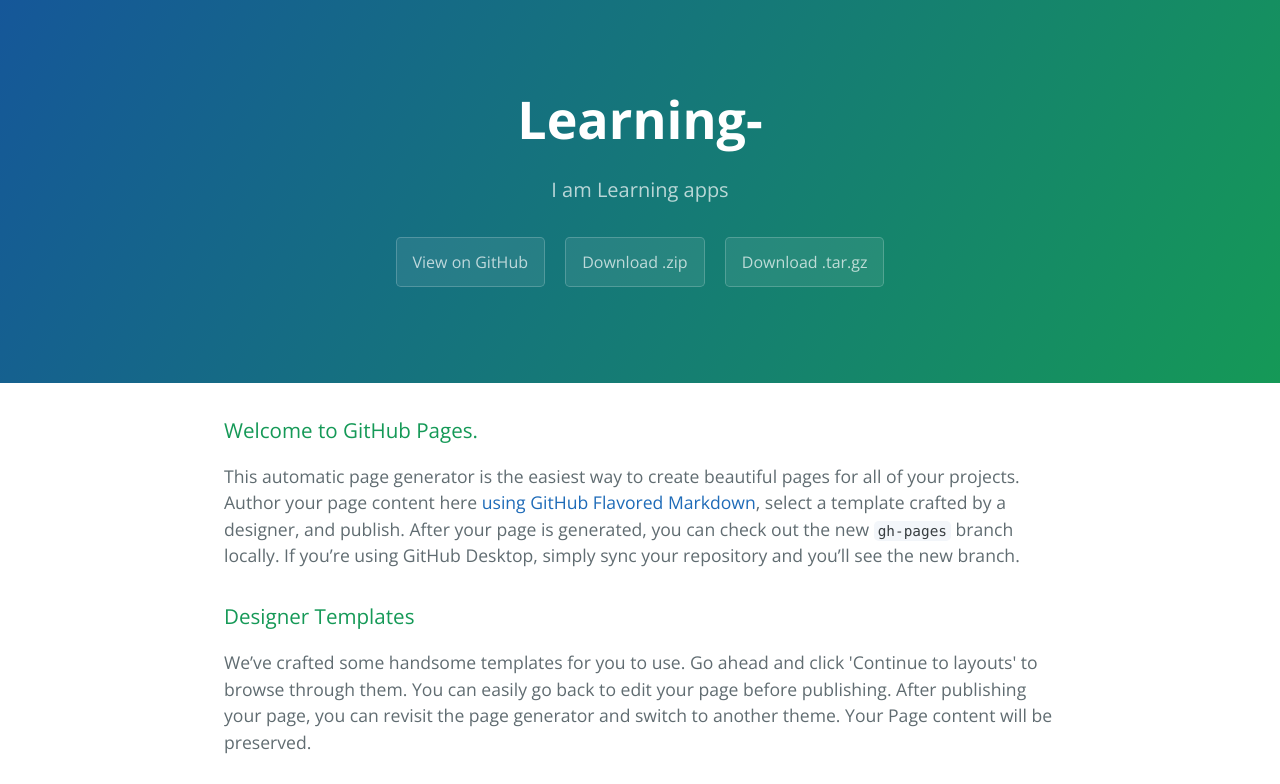
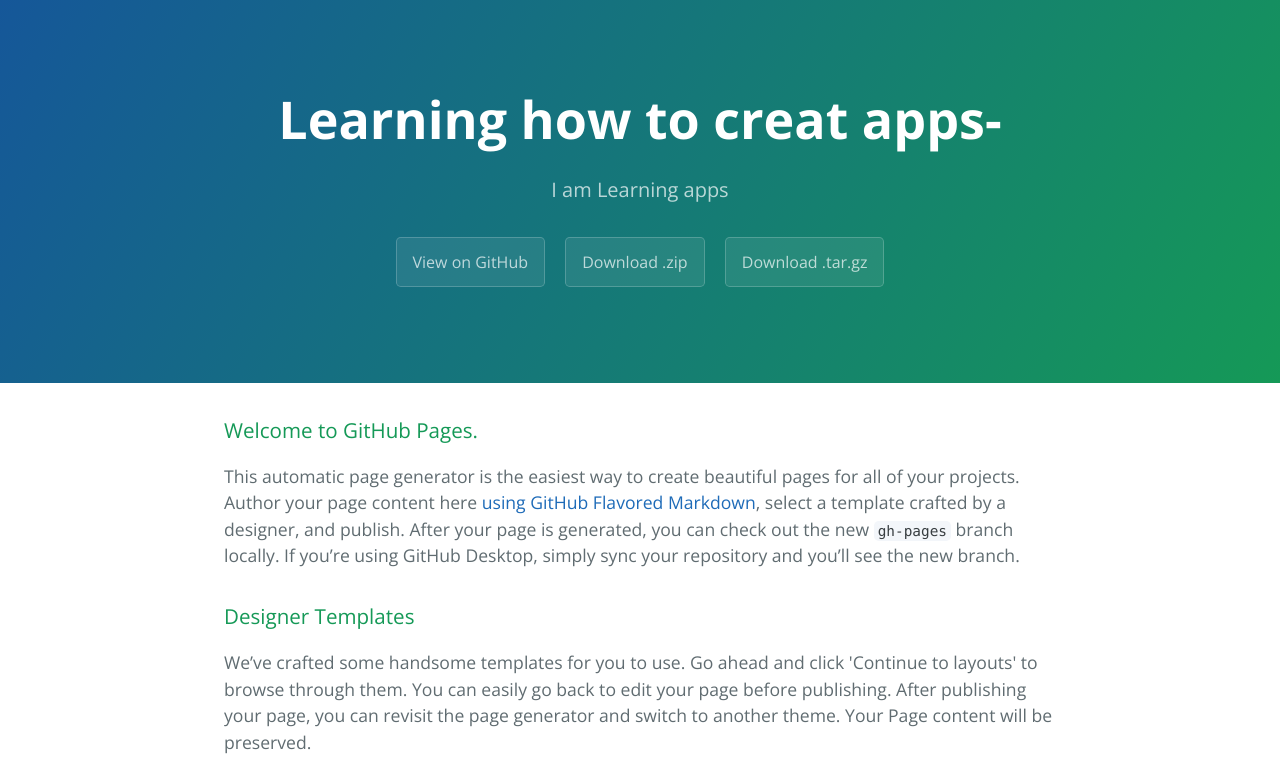
Before and after one commit to Sayid2015/Learning-, a plain HTML site: page index.html in a window 1280 px wide. Shown: the top 784 px of the page. Drawn offline with nearby package versions, Linux system fonts and the light colour scheme.

Commit message:
Update index.html
I changed h1 note

```diff
--- a/index.html
+++ b/index.html
@@ -11,7 +11,7 @@
   </head>
   <body>
     <section class="page-header">
-      <h1 class="project-name">Learning-</h1>
+      <h1 class="project-name">Learning how to creat apps-</h1>
       <h2 class="project-tagline">I am Learning apps</h2>
       <a href="https://github.com/Sayid2015/Learning-" class="btn">View on GitHub</a>
       <a href="https://github.com/Sayid2015/Learning-/zipball/master" class="btn">Download .zip</a>
```
